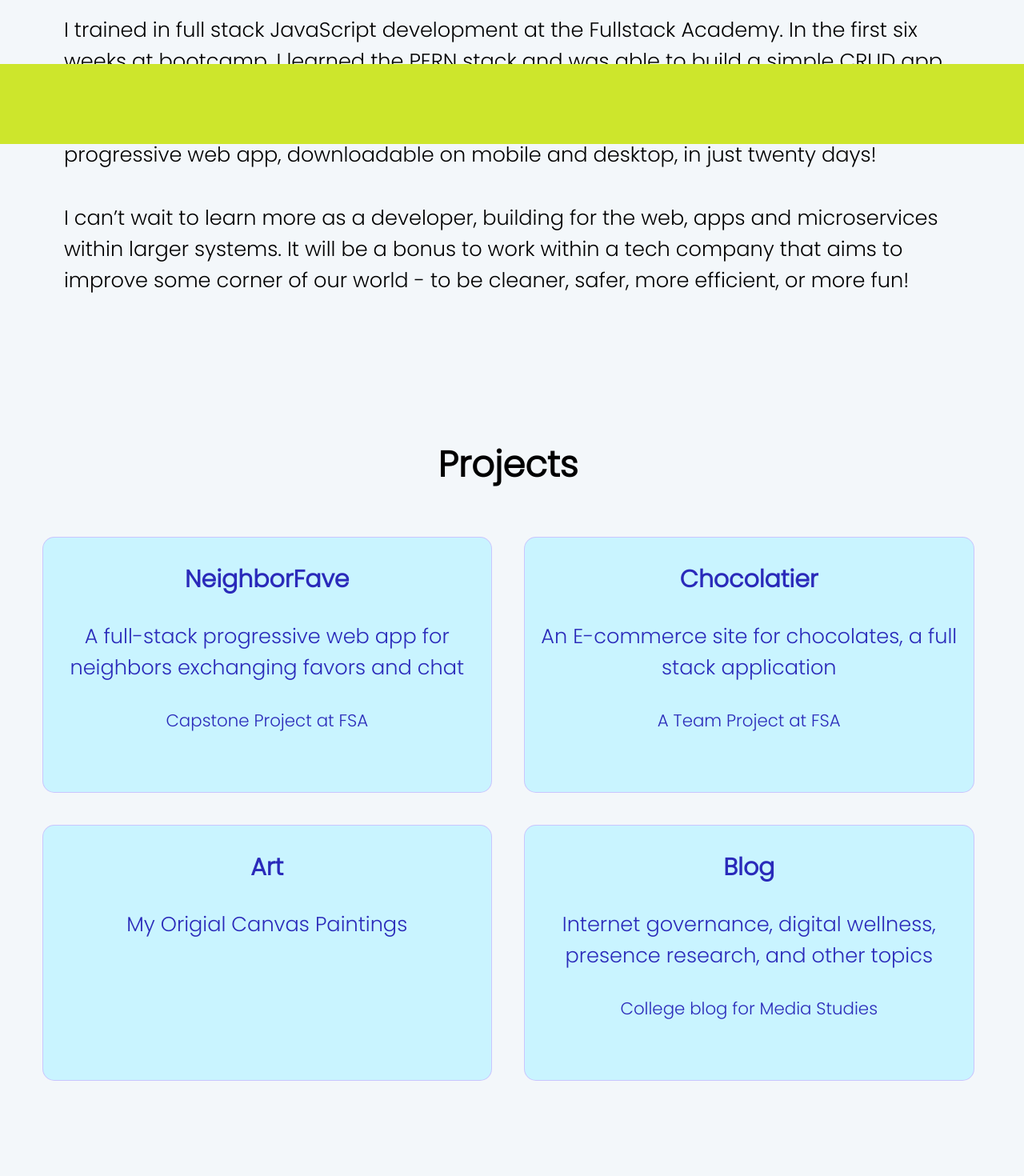
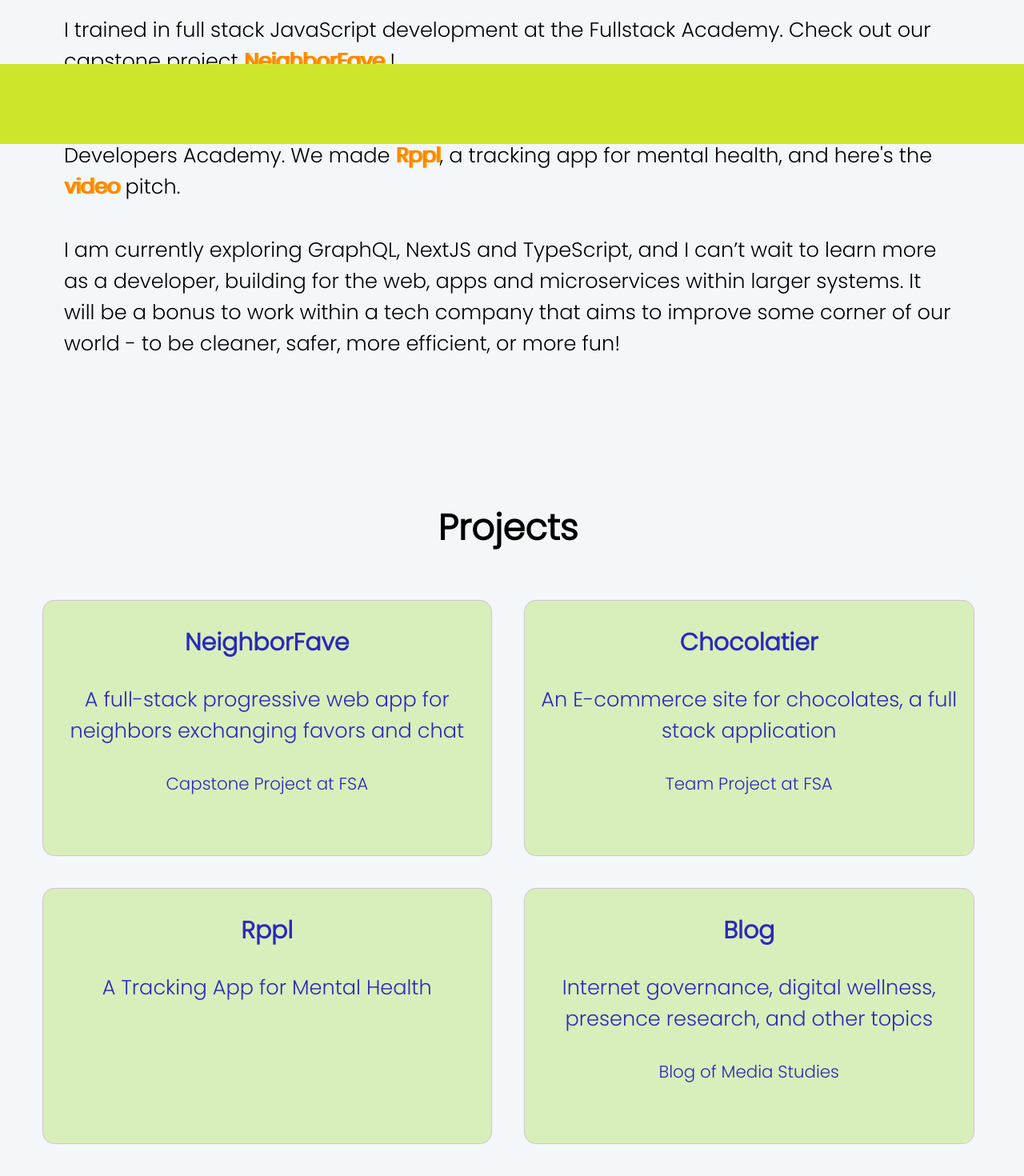
Before and after one commit to Tedicode/new-port, a React (Create React App) app: page / in a window 1280 px wide. Shown: the part 620-2090 px from the top of the page at 80% size. Built offline with nearby package versions, Linux system fonts and the light colour scheme; a web font is replaced by a local one.

Commit message:
updated with Rppl project and changed project tiles to light lime color. Updated About Me section

```diff
--- a/src/App.css
+++ b/src/App.css
@@ -160,7 +160,7 @@
   height: 40vh;
   color: rgb(42, 42, 186);
   border: 0.5px solid rgba(200, 78, 249, 0.274);
-  background-color: rgb(201, 244, 255);
+  background-color: rgb(216, 239, 187);
   border-radius: 15px;
   vertical-align: middle;
 }
@@ -188,6 +188,11 @@
 
 .art:hover {
   background-image: url("BrrEmoji.jpg");
+  background-size: cover;
+}
+
+.rppl:hover {
+  background-image: url("Rppl-screenshot.png");
   background-size: cover;
 }
 
--- a/src/App.js
+++ b/src/App.js
@@ -16,27 +16,12 @@
 import Chocpic from "./ChocolatierImage.png";
 import BrrEmoji from "./BrrEmoji.jpg";
 import blogPic from "./PicOfBlogCyberOptimism.png";
+import RpplPic from "./Rppl-screenshot.png";
 import "./App.css";
 
 function App() {
   return (
     <div className="App">
-      {/* <header className="App-header">
-        <img src={logo} className="App-logo" alt="logo" />
-        <p>
-          Edit <code>src/App.js</code> and save to reload.
-        </p>
-
-        <a
-          className="App-link"
-          href="https://reactjs.org"
-          target="_blank"
-          rel="noopener noreferrer"
-        >
-          Learn React
-        </a>
-      </header> */}
-      {/* <header>My header</header> */}
       <header>
         <a href="https://www.linkedin.com/in/tedilowney">
           <img
@@ -112,24 +97,40 @@
 
           <p class="my-paragraph">
             I trained in full stack JavaScript development at the Fullstack
-            Academy. In the first six weeks at bootcamp, I learned the PERN
-            stack and was able to build a simple CRUD app with Sequelize as the
-            ORM of choice and Redux for state management. By the end of
-            bootcamp, my capstone team conceived, designed and built {""}
+            Academy. Check out our capstone project {""}
             <a
               className="link-to-NF"
               href="https://github.com/cs-team-02/neighbor-fave"
             >
               NeighborFave
-            </a>
-            , a full stack progressive web app, downloadable on mobile and
-            desktop, in just twenty days!
+            </a>{" "}
+            !
           </p>
           <p class="my-paragraph">
-            I can’t wait to learn more as a developer, building for the web,
-            apps and microservices within larger systems. It will be a bonus to
-            work within a tech company that aims to improve some corner of our
-            world - to be cleaner, safer, more efficient, or more fun!
+            This month I took part in the #TakeHaction2022 Hackathon for Social
+            Good at ADA Developers Academy. We made{" "}
+            <a
+              href="https://github.com/k-dodsonknapp/ada-Accessibility-App"
+              className="link-to-NF"
+            >
+              Rppl
+            </a>
+            , a tracking app for mental health, and here's the{" "}
+            <a
+              href="https://www.youtube.com/watch?time_continue=1&v=k7h5RS23L6k&feature=emb_logo"
+              className="link-to-NF"
+            >
+              {" "}
+              video{" "}
+            </a>{" "}
+            pitch.
+          </p>
+          <p class="my-paragraph">
+            I am currently exploring GraphQL, NextJS and TypeScript, and I can’t
+            wait to learn more as a developer, building for the web, apps and
+            microservices within larger systems. It will be a bonus to work
+            within a tech company that aims to improve some corner of our world
+            - to be cleaner, safer, more efficient, or more fun!
           </p>
         </section>
 
@@ -155,18 +156,26 @@
                 <p>
                   An E-commerce site for chocolates, a full stack application{" "}
                 </p>
-                <small>A Team Project at FSA</small>
+                <small>Team Project at FSA</small>
                 <img src={Chocpic}></img>
               </div>
             </a>
           </div>
           <div class="non-web-projects project-sub-div">
             {" "}
-            <a href="https://www.artpal.com/FunPaint">
+            {/* <a href="https://www.artpal.com/FunPaint">
               <div class="project art">
                 <h3>Art</h3>
                 <p>My Origial Canvas Paintings</p>
                 <img src={BrrEmoji}></img>
+              </div>
+            </a>
+             */}
+            <a href="https://github.com/k-dodsonknapp/ada-Accessibility-App">
+              <div class="project rppl">
+                <h3>Rppl</h3>
+                <p>A Tracking App for Mental Health</p>
+                <img src={RpplPic}></img>
               </div>
             </a>
             <a href="https://cyberoptimism.weebly.com">
@@ -177,7 +186,7 @@
                   other topics
                 </p>
 
-                <small>College blog for Media Studies</small>
+                <small>Blog of Media Studies</small>
                 <img src={blogPic}></img>
               </div>
             </a>
```
Also changed, not shown: src/Rppl-screenshot.png (added).
